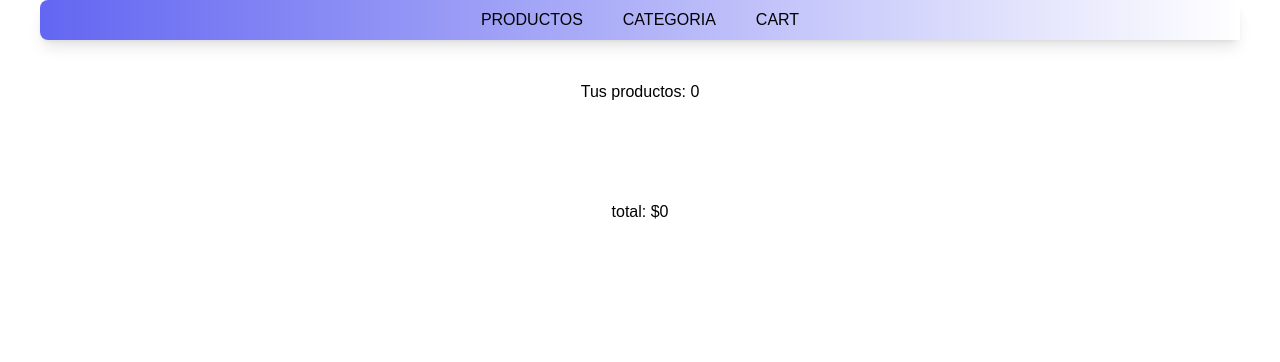
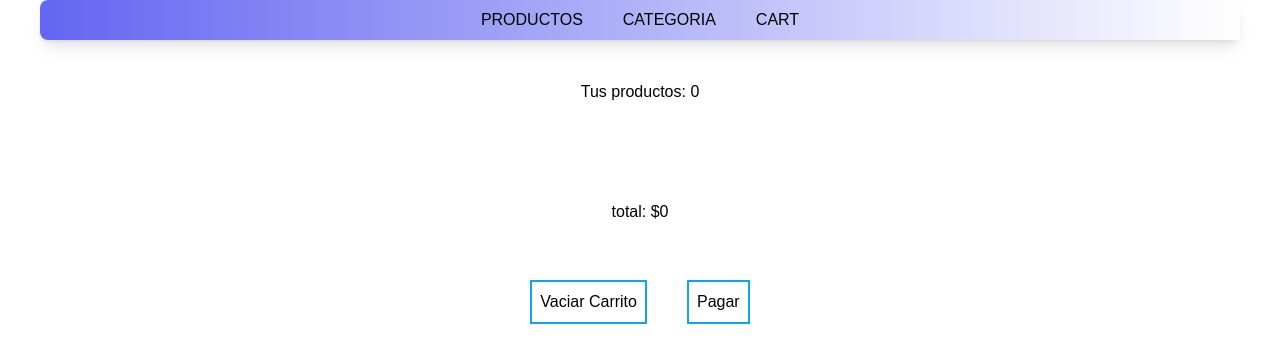
Before and after one commit to bleach41/prueba-deploy, a Vue app: page /soppingcart in a window 1280 px wide. Shown: the top 362 px of the page. Built offline with nearby package versions, Linux system fonts and the light colour scheme; a web font is replaced by a local one.

Commit message:
mejorar iconos y demas

```diff
--- a/package.json
+++ b/package.json
@@ -12,6 +12,7 @@
   "dependencies": {
     "pinia": "^2.1.7",
     "pinia-plugin-persistedstate": "^3.2.0",
+    "primeicons": "^6.0.1",
     "primevue": "^3.39.0",
     "vue": "^3.3.4",
     "vue-router": "^4.2.5"
--- a/src/App.vue
+++ b/src/App.vue
@@ -7,7 +7,7 @@
 <template>
   <nav
     class="flex justify-center space-x-10 py-2 px-2 shadow-lg mx-10 bg-gradient-to-r from-indigo-500 rounded-l-lg z-10">
-    <RouterLink :to="{ name: 'productos' }" class="hover:text-white ">PRODUCTOS</RouterLink>
+    <RouterLink :to="{ name: 'productos' }" class="hover:text-white  ">PRODUCTOS</RouterLink>
     <RouterLink :to="{ name: 'category' }" class="hover:text-white">CATEGORIA</RouterLink>
     <router-link :to="{ name: 'cart' }" class="hover:text-white">CART</router-link>
 
--- a/src/components/CardCart.vue
+++ b/src/components/CardCart.vue
@@ -4,6 +4,7 @@
     import { computed } from 'vue'
     import Card from 'primevue/card'
     import Button from 'primevue/button'
+    import 'primeicons/primeicons.css'
 
 
     const myStore = useMyStore();
@@ -24,12 +25,22 @@
 
         myStore.eliminarProductoDelCarrito(producto)
     }
+
+    function vaciarCarrito(carrito) {
+        myStore.vaciarCarro(carrito)
+    }
 </script>
 
 <template>
     <div class="grid grid-cols-1 gap-4 place-items-center">
         <h2 class="my-10">Tus productos: {{ cant_productos }}</h2>
         <h2 class="my-10">total: ${{ total }}</h2>
+
+        <div class="flex gap-10">
+            <button class="border-solid border-2 border-sky-500 p-2 hover:bg-slate-300" @click="vaciarCarrito">Vaciar
+                Carrito</button>
+            <button class="border-solid border-2 border-sky-500 p-2  hover:bg-slate-300">Pagar</button>
+        </div>
 
         <!-- <div v-if="productoSeleccionado">
 
--- a/src/store/CartStore.js
+++ b/src/store/CartStore.js
@@ -28,6 +28,10 @@ export const useMyStore = defineStore('myStore', {
             }
         },
 
+        vaciarCarro(producto) {
+            this.carrito.splice(producto)
+        }
+
 
     },
 
--- a/src/views/ProductListView.vue
+++ b/src/views/ProductListView.vue
@@ -10,7 +10,8 @@
     import Rating from 'primevue/rating';
     import InputText from 'primevue/inputtext';
     import Button from "primevue/button"
-    import InputSwitch from 'primevue/inputswitch'
+    import 'primeicons/primeicons.css'
+
     import { useMyStore } from '../store/CartStore';
 
 
@@ -112,21 +113,14 @@
             </InputText>
         </div>
 
-        <div class="contedor_up_tabla">
-            <div class="flex flex-col mx-10">
-                <span for="input-metakey" class="align-middle px-1">Multi / Sencillo</span>
-                <InputSwitch v-model="metaKey" inputId="input-metakey" class="align-middle my-1" />
-            </div>
-            <div>
-                {{ cant_cart }}
-                <button class="bg-blue-500 hover:bg-blue-600 text-white font-bold py-1 px-4 rounded mx-10"
-                    @click="agregarAlCarrito">Add</button>
 
-            </div>
+        <div class="grid justify-items-end mx-40 my-5 underline decoration-sky-500/[.33]">
+            {{ cant_cart }}
+
         </div>
+
         <DataTable v-model:selection="selectedProducts" :value="filteredProducts" dataKey="id" selectionMode="multiple"
             :metaKeySelection="metaKey" class="mx-10" @click="enviarAlAlmacen">
-            <Column selectionMode="multiple" headerStyle="width: 3rem"></Column>
             <Column field="title" header="Title" class="truncate overflow-hidden">...</Column>
             <Column field="price" header="Price" price></Column>
             <Column field="category" header="Category"></Column>
```
Also changed, not shown: .pnp.cjs, 1 other file (tests, documents, lock files or other folders).
